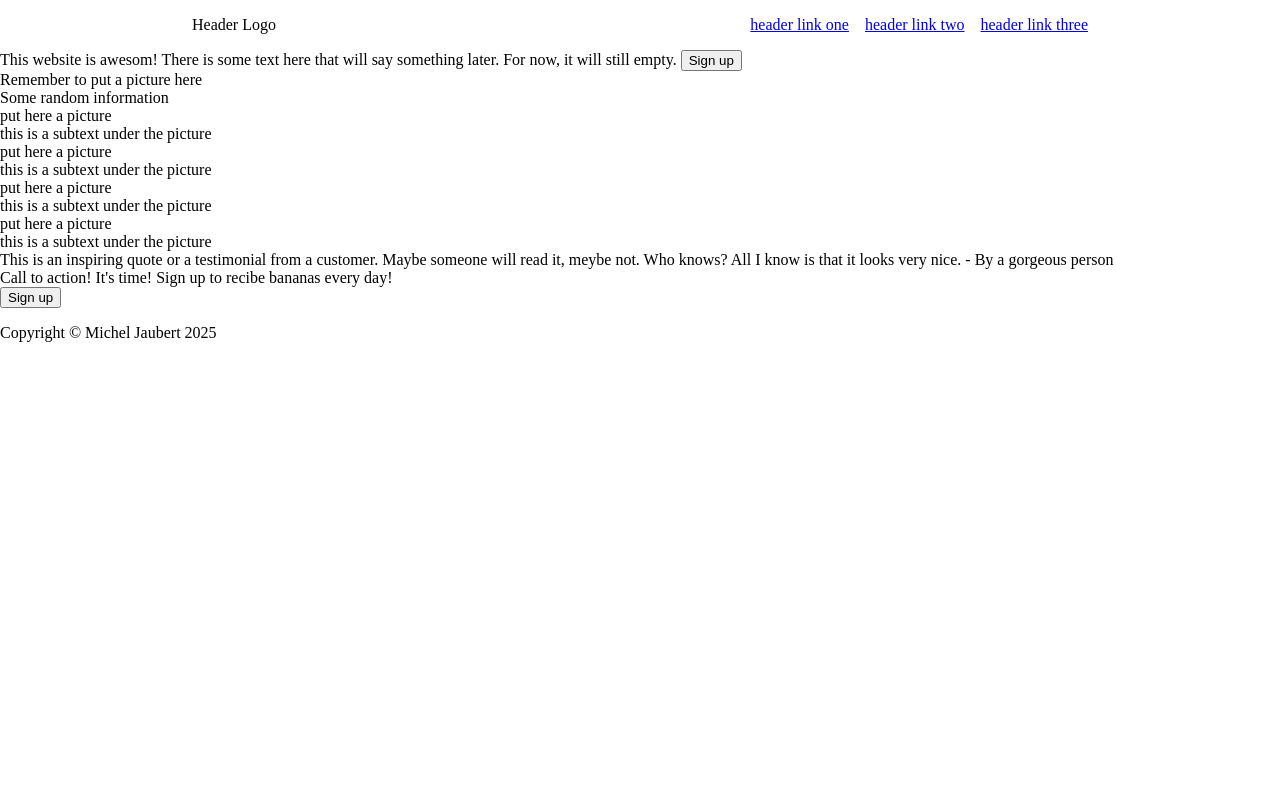
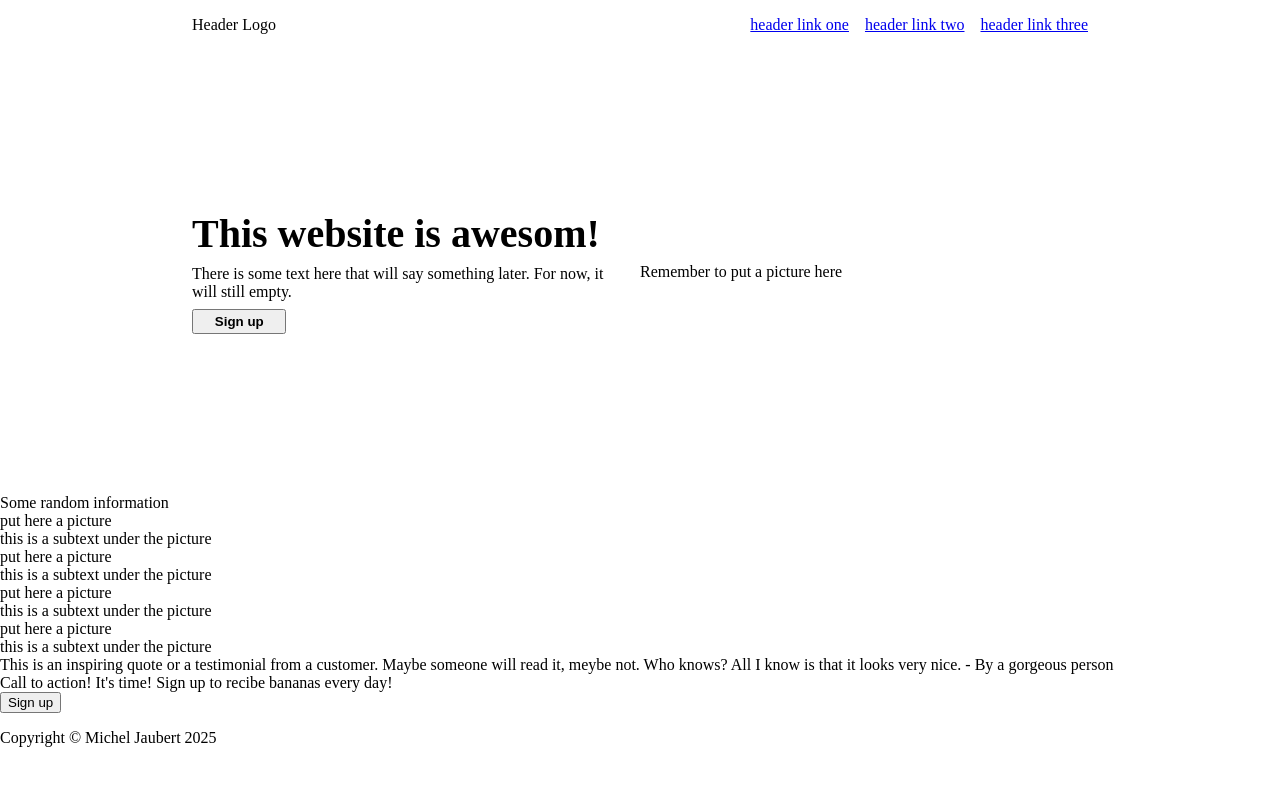
Before and after one commit to It-is-Michel/first-landing-page, a plain HTML site: page index.html in a window 1280 px wide. Drawn offline with Linux system fonts and the light colour scheme.

Commit message:
feat: Lay out the hero-section
 - Add a title, a text, a button and a placeholder for a picture.
 - .hero-section: flex container for the section.
 - .announcement-container: flex container for the title, text and button.

```diff
--- a/styles.css
+++ b/styles.css
@@ -22,3 +22,34 @@ ul.links {
     gap: 1rem;
     list-style: none;
 }
+
+.hero-section {
+    display: flex;
+    justify-content: center;
+    align-items: stretch;
+    gap: 2rem;
+    padding: 20vh 15vw;
+}
+
+.announcement-container {
+    gap: 0.5rem;
+    display: flex;
+    flex-direction: column;
+    align-items: flex-start;
+}
+
+.announcement-container .title {
+    font-size: 2.5rem;
+    font-weight: 800;
+}
+
+.announcement-container button.sign-up {
+    padding: 0.2rem 1.3rem;
+    font-weight: 800;
+}
+
+.hero-section .picture {
+    min-width: 35vw;
+    display: flex;
+    align-items: center;
+}
```
